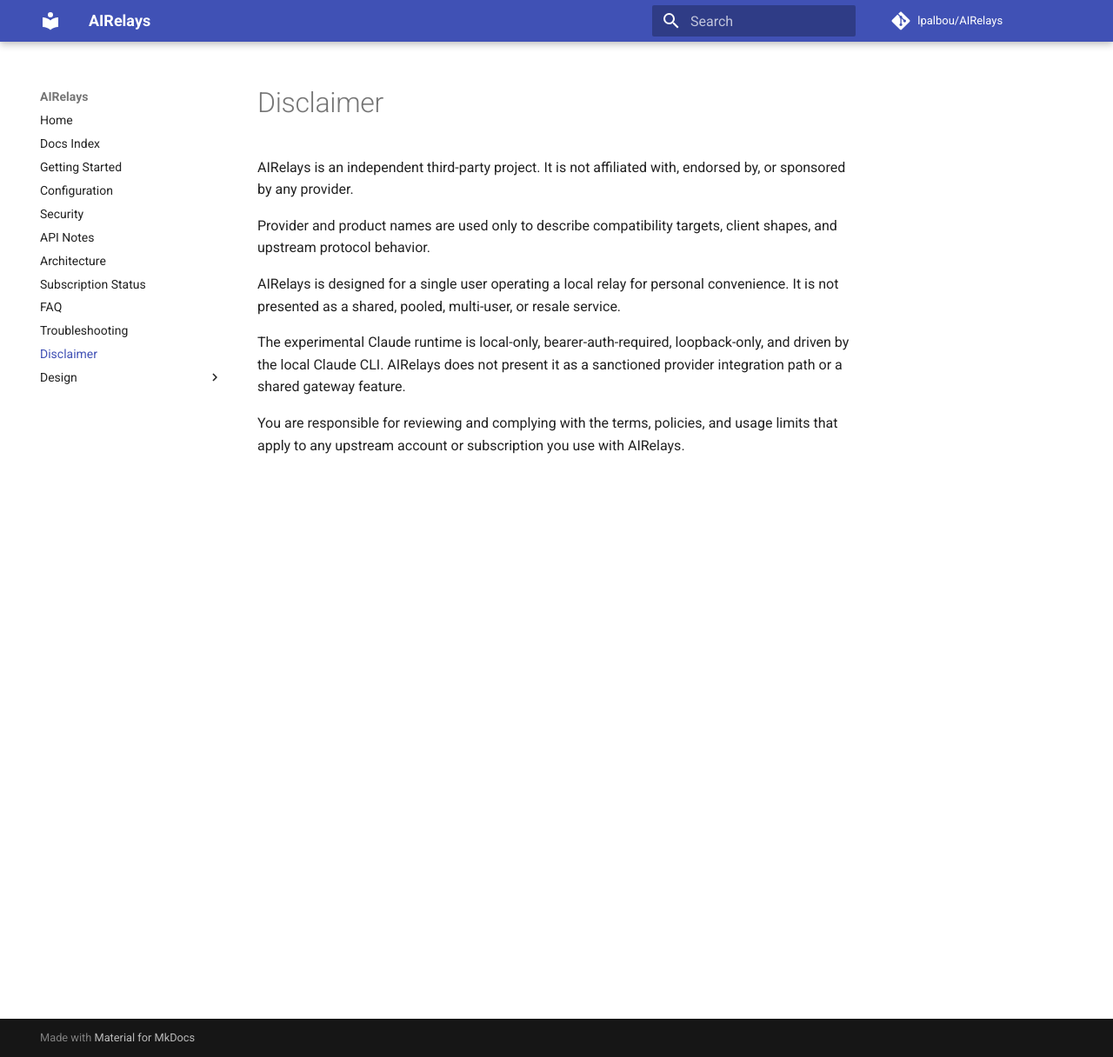
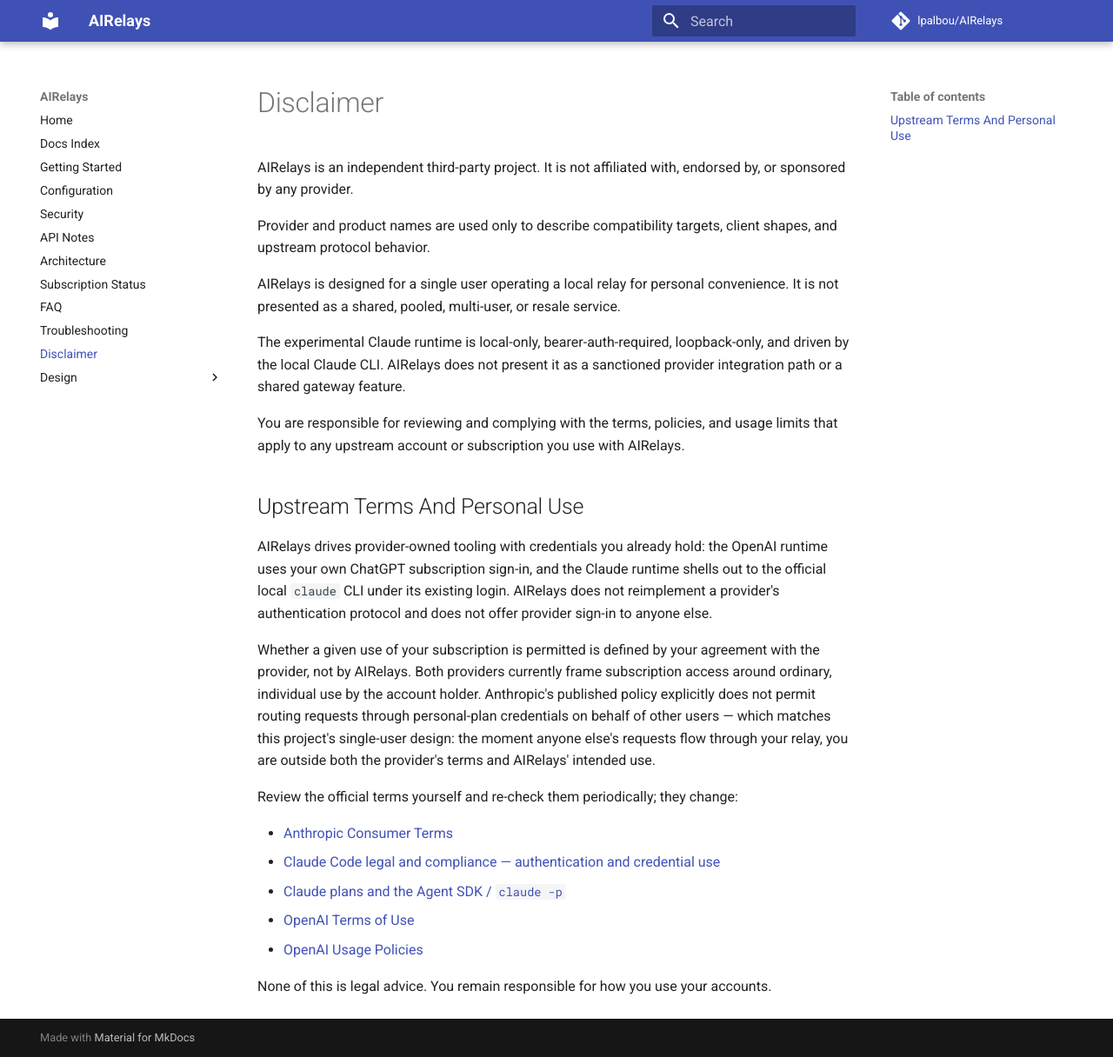
Before and after one commit to lpalbou/AIRelays, an MkDocs documentation site: the page built from docs/disclaimer.md, in a window 1280 px wide and 1216 px high. Shown: the whole window at 87% size. Built offline with MkDocs 1.6.1 and Material for MkDocs 9.7.7, drawn with Linux system fonts in a browser that asks for light colours; comment, search, counter and statistics services are not loaded.

Commit message:
Document upstream terms and personal use across the docs
The disclaimer (root and docs site) now explains the compliance posture:
AIRelays drives provider-owned tooling under the account holder's own
sign-ins, for ordinary individual use, and links the official Anthropic
and OpenAI terms and policy pages to review. New FAQ entry summarizes the
same point. Also: align the example env with the enabled-by-default
Claude runtime, drop the "experimental branch" phrasing from the
configuration docs, and untrack stray .cache build artifacts.

Co-authored-by: Cursor <cursoragent@cursor.com>

```diff
--- a/docs/disclaimer.md
+++ b/docs/disclaimer.md
@@ -9,3 +9,19 @@ AIRelays is designed for a single user operating a local relay for personal conv
 The experimental Claude runtime is local-only, bearer-auth-required, loopback-only, and driven by the local Claude CLI. AIRelays does not present it as a sanctioned provider integration path or a shared gateway feature.
 
 You are responsible for reviewing and complying with the terms, policies, and usage limits that apply to any upstream account or subscription you use with AIRelays.
+
+## Upstream Terms And Personal Use
+
+AIRelays drives provider-owned tooling with credentials you already hold: the OpenAI runtime uses your own ChatGPT subscription sign-in, and the Claude runtime shells out to the official local `claude` CLI under its existing login. AIRelays does not reimplement a provider's authentication protocol and does not offer provider sign-in to anyone else.
+
+Whether a given use of your subscription is permitted is defined by your agreement with the provider, not by AIRelays. Both providers currently frame subscription access around ordinary, individual use by the account holder. Anthropic's published policy explicitly does not permit routing requests through personal-plan credentials on behalf of other users — which matches this project's single-user design: the moment anyone else's requests flow through your relay, you are outside both the provider's terms and AIRelays' intended use.
+
+Review the official terms yourself and re-check them periodically; they change:
+
+- [Anthropic Consumer Terms](https://www.anthropic.com/legal/consumer-terms)
+- [Claude Code legal and compliance — authentication and credential use](https://code.claude.com/docs/en/legal-and-compliance)
+- [Claude plans and the Agent SDK / `claude -p`](https://support.claude.com/en/articles/15036540-use-the-claude-agent-sdk-with-your-claude-plan)
+- [OpenAI Terms of Use](https://openai.com/terms)
+- [OpenAI Usage Policies](https://openai.com/policies/usage-policies/)
+
+None of this is legal advice. You remain responsible for how you use your accounts.
```
Also changed, not shown: CHANGELOG.md (+2 -0 lines), DISCLAIMER.md (+16 -0 lines), README.md (+6 -2 lines), docs/configuration.md (+1 -1 lines), docs/faq.md (+11 -0 lines), 2 other files.
